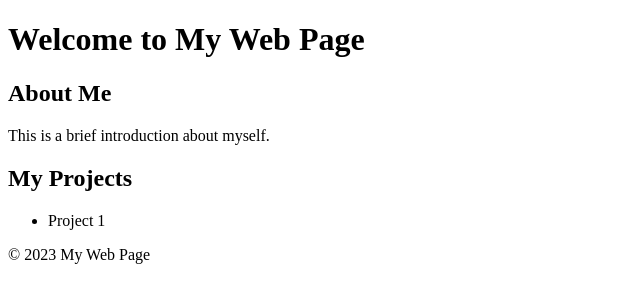
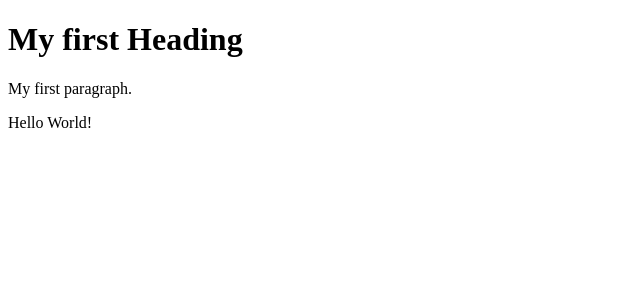
Before and after one commit to Miracle6006/ehaAcademy, a plain HTML site: page ENVIRONMENT SETUP FOR ADVANCED JS COURSE/Module Assignment/example1.html in a window 1280 px wide. Shown: the whole page, without its empty margins (0-640 px from the left). Drawn offline with Linux system fonts and the light colour scheme.

Commit message:
Checking Bug

```diff
--- a/ENVIRONMENT SETUP FOR ADVANCED JS COURSE/Module Assignment/example1.html
+++ b/ENVIRONMENT SETUP FOR ADVANCED JS COURSE/Module Assignment/example1.html
@@ -1,29 +1,15 @@
 <!DOCTYPE html>
+
+<!-- Hello world -->
 <html lang="en">
 <head>
-    <meta charset="UTF-8">
+    <meta charset="UTF-8"/>
     <meta name="viewport" content="width=device-width, initial-scale=1.0">
-    <title>My Web Page</title>
-    <link rel="stylesheet" href="styles.css">
-    <script src="script.js" defer></script>
+    <title>First Task</title>
 </head>
 <body>
-    <header>
-        <h1>Welcome to My Web Page</h1>
-    </header>
-    <main>
-        <section>
-            <h2>About Me</h2>
-            <p>This is a brief introduction about myself.</p>
-        </section>
-        <section>
-            <h2>My Projects</h2>
-            <ul>
-                <li>Project 1</li>
-            </ul>
-        </section>
-    </main>
-    <footer>
-        <p>&copy; 2023 My Web Page</p>
-    </footer>
+        <h1>My first Heading</h1>
+            <p>My first paragraph.</p>
+            <p>Hello World!</p>
+            </body>
 </html>
```
